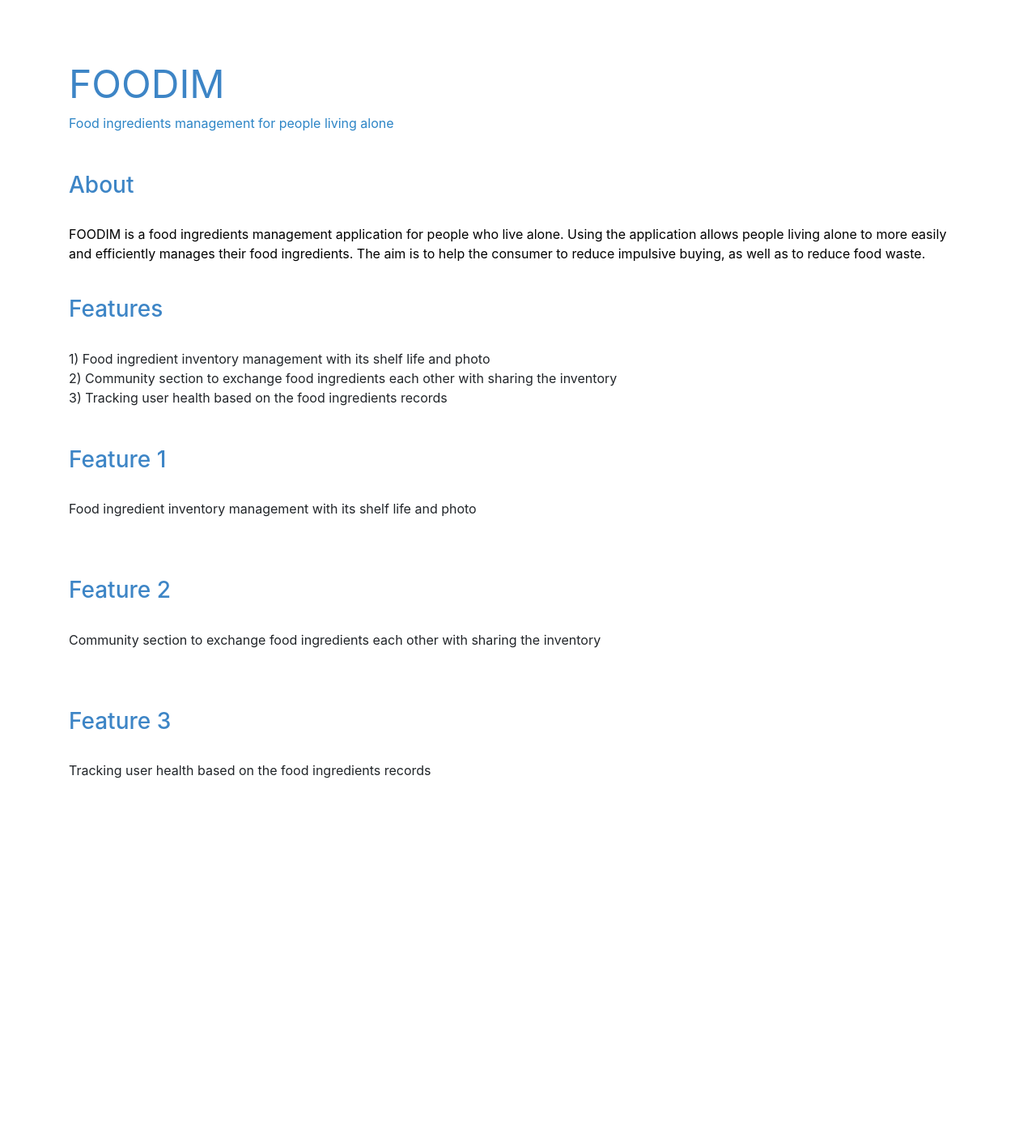
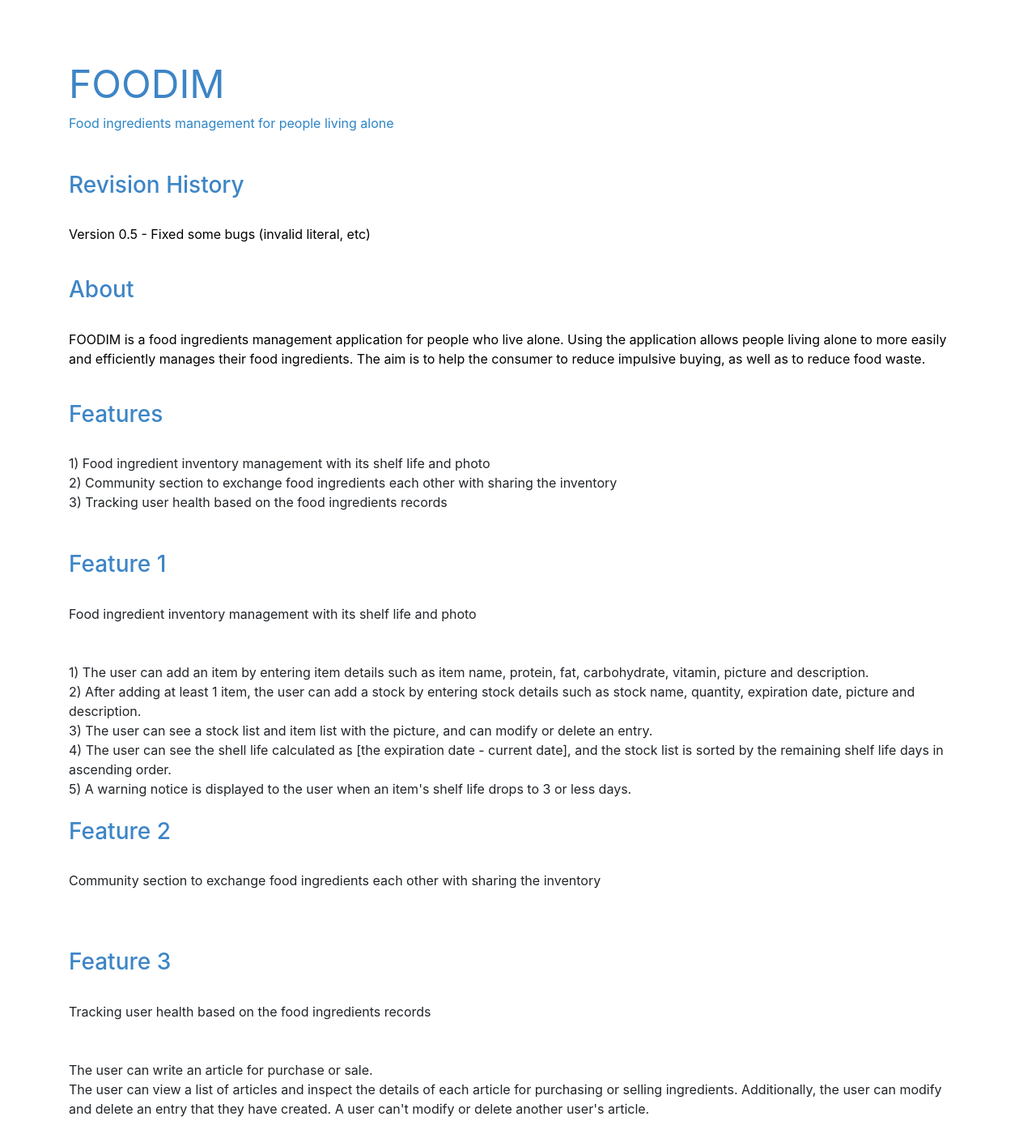
Before and after one commit to modjo7/FOODIM, a Django app: page /help/ in a window 1280 px wide. Shown: the whole page at 81% size. Before the commit the page ends 961 px from the top, so only its background shows below. Run offline with Django 3.2, Linux system fonts and the light colour scheme; some libraries are stand-ins or nearby versions.

Commit message:
0.5 with baseline 0606 : Sorting feature is added.

```diff
--- a/homepage/templates/help.html
+++ b/homepage/templates/help.html
@@ -16,6 +16,11 @@
     <br><br>
 
     <div class="align-left">
+        <h3 style="color:#3d85c6">Revision History</h3> <br>
+            <p>
+                Version 0.5 - Fixed some bugs (invalid literal, etc)
+                <br><br>
+            </p>
         <h3 style="color:#3d85c6">About</h3> <br>
             <p>
                 FOODIM is a food ingredients management application for people who live alone. Using the application allows people living alone to more easily and efficiently manages their food ingredients. The aim is to help the consumer to reduce impulsive buying, as well as to reduce food waste.
@@ -32,6 +37,11 @@
 
         <h3 style="color:#3d85c6" class="left-middle">Feature 1</h3> <br>
             Food ingredient inventory management with its shelf life and photo<br><br><br>
+            1) The user can add an item by entering item details such as item name, protein, fat, carbohydrate, vitamin, picture and description.<br>
+            2) After adding at least 1 item, the user can add a stock by entering stock details such as stock name, quantity, expiration date, picture and description.<br>
+            3) The user can see a stock list and item list with the picture, and can modify or delete an entry.<br>
+            4) The user can see the shell life calculated as [the expiration date - current date], and the stock list is sorted by the remaining shelf life days in ascending order.<br>
+            5) A warning notice is displayed to the user when an item's shelf life drops to 3 or less days.<br>
         <br>
 
         <h3 style="color:#3d85c6" class="left-middle">Feature 2</h3> <br>
@@ -40,6 +50,9 @@
 
         <h3 style="color:#3d85c6" class="left-middle">Feature 3</h3> <br>
             Tracking user health based on the food ingredients records<br><br><br>
+            The user can write an article for purchase or sale.<br>
+            The user can view a list of articles and inspect the details of each article for purchasing or selling ingredients. Additionally, the user can modify and delete an entry that they have created. A user can't modify or delete another user's article.<br>
+
         <br>
 
 
--- a/homepage/urls.py
+++ b/homepage/urls.py
@@ -10,5 +10,7 @@ urlpatterns = [
     path('signup/', views.SignUp .as_view(), name='signup'),
     path('withdrawal/', views.UserDeactivation.as_view(), name='withdrawal'),
     path('change_password/', views.ChangePassword, name='change_password'),
+    path('nutrition/', views.NutritionView.as_view(), name='nutrition'),
     #path('reset_password/', views.PasswordResetView.as_view(), name='reset_password'),
+
 ]
--- a/homepage/views.py
+++ b/homepage/views.py
@@ -31,17 +31,20 @@ class HomeView(View):
 
         dt_now = datetime.date.today()
 
-        stockqueryset = Stock.objects.filter(is_deleted=False).order_by('-quantity')
+        stockqueryset = Stock.objects.filter(is_deleted=False).order_by('timeleft')
 
         for item in stockqueryset:
-            v = str(item.expdate - dt_now).split()
-            item.timeleft = int(v[0])
+            x = (item.expdate - dt_now).total_seconds()
+            x = x/(60*60*24)
+            item.timeleft = int(x)
+            item.save()
 
-            labels.append(item.name)
-            data.append(item.quantity)
-            if (item.timeleft <= 2 and item.timeleft >= 0): # if timeleft 0,1,2, the notice will be added.
-                timeleft.append(item.name + " : " + str(item.timeleft) + " days left")
-                timeleft_user.append(item.username)
+            if (request.user.username == item.username):
+                labels.append(item.name)
+                data.append(item.quantity)
+                if (item.timeleft <= 3 and item.timeleft >= 0):
+                    timeleft.append(item.name + " : " + str(item.timeleft) + " days left")
+                    timeleft_user.append(item.username)
 
         sales = SaleArticle.objects.order_by('-time')[:3]
         purchases = PurchaseArticle.objects.order_by('-time')[:3]
@@ -97,3 +100,12 @@ def ChangePassword(request):
     return render(request, 'change_password.html', {
         'form': form
     })
+
+class NutritionView(View):
+    template_name = "nutrition.html"
+
+    def get(self, request):
+        return render(request, self.template_name)
+
+    def post(self, request):
+        return render(request, self.template_name)
--- a/inventory/templates/edit_stock.html
+++ b/inventory/templates/edit_stock.html
@@ -34,7 +34,7 @@
             {{ form.quantity }}
         </div>
         <div class="form-group ">
-            <label style="font-size: 22px" for="{{ form.expdate.id_for_label }}">Expiration Date: (YYYY-MM-DD)</label>
+            <label style="font-size: 22px" for="{{ form.expdate.id_for_label }}">Expiration Date:</label>
             {{ form.expdate }}
         </div>
         <div class="form-group ">
--- a/inventory/urls.py
+++ b/inventory/urls.py
@@ -10,6 +10,4 @@ urlpatterns = [
     path('new', views.StockCreateView.as_view(), name='new-stock'),
     path('stock/<pk>/edit', views.StockUpdateView.as_view(), name='edit-stock'),
     path('stock/<pk>/delete', views.StockDeleteView.as_view(), name='delete-stock'),
-
-    path('nutrition/', views.NutritionView.as_view(), name='nutrition')
 ]
```
Also changed, not shown: homepage/templates/_base.html (deleted, +0 -11 lines), homepage/templates/nutrition.html (added, +54 -0 lines), inventory/forms.py (+0 -7 lines), inventory/models.py (+1 -8 lines), inventory/templates/inventory.html (+10 -2 lines), inventory/views.py (+5 -4 lines), inventory/templates/nutrition_temp.html (renamed from inventory/templates/nutrition.html).
